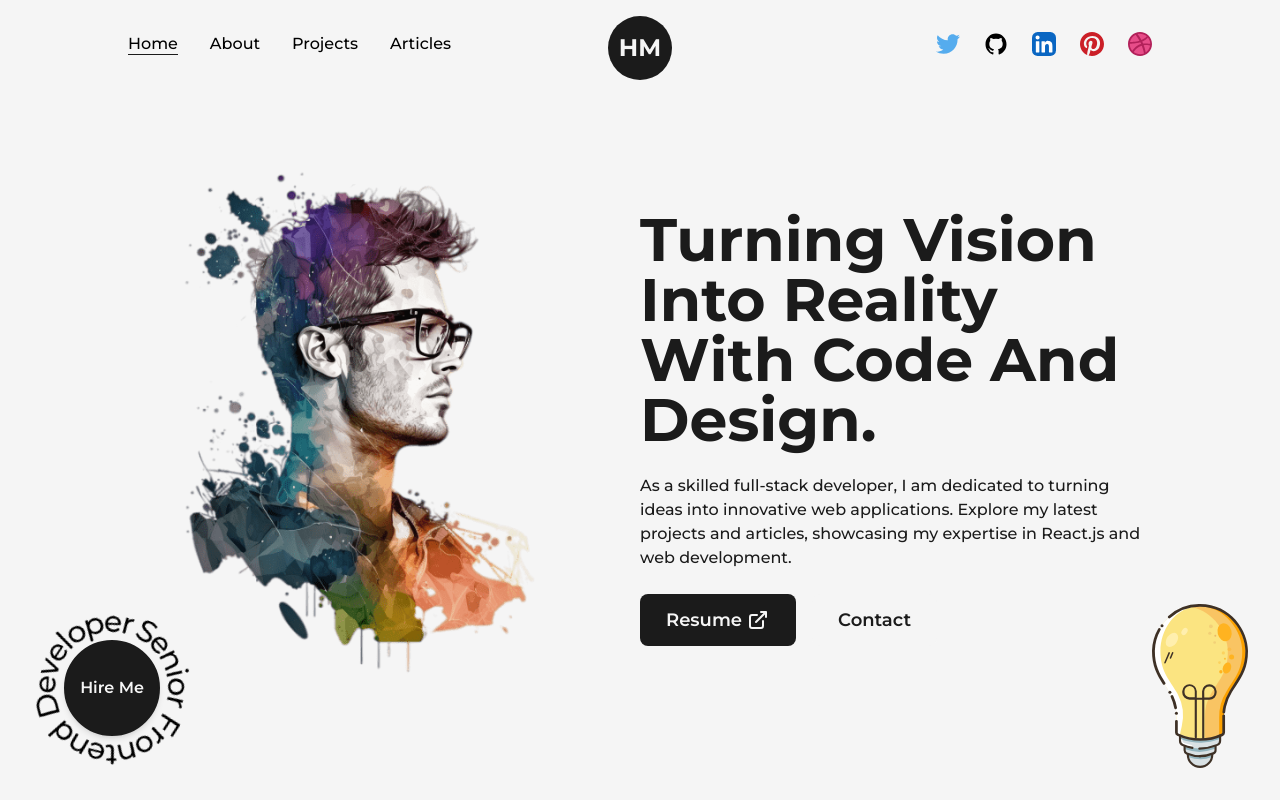
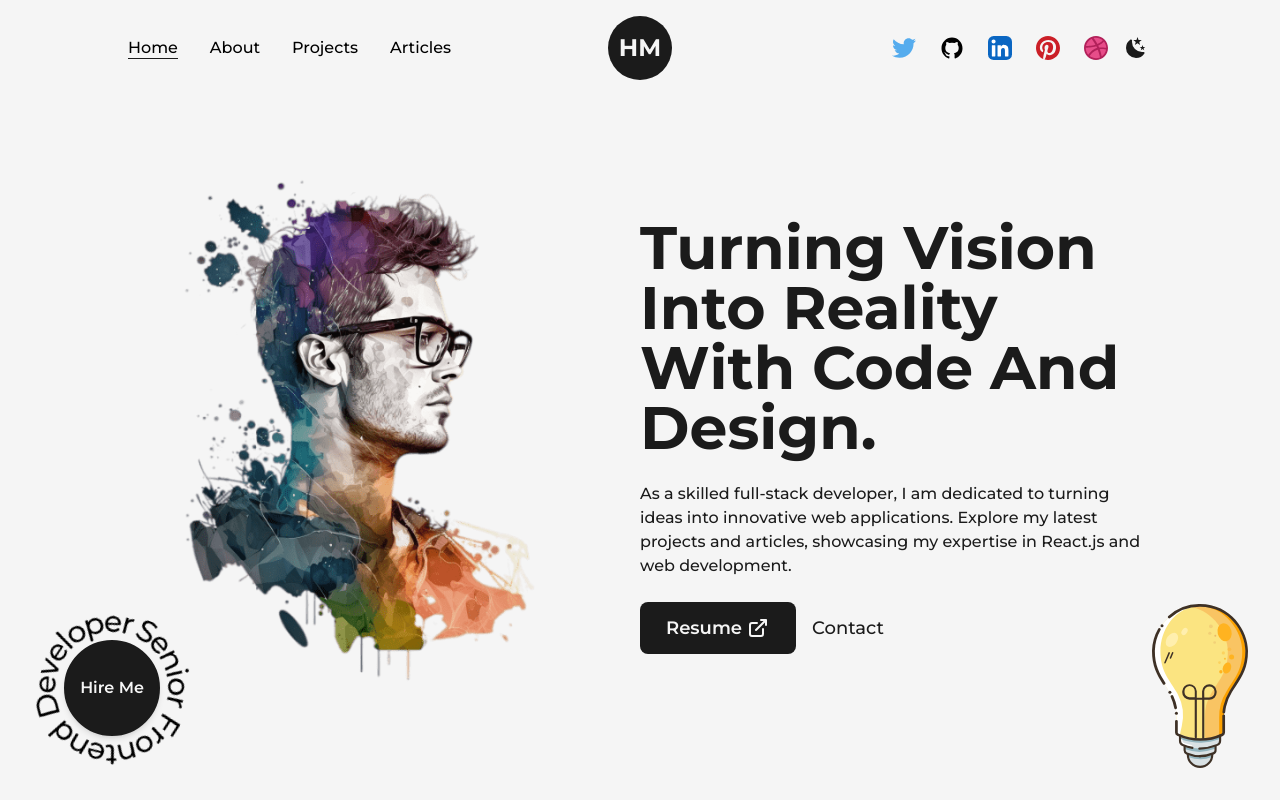
Before and after one commit to HanyMagdy25/hany-magdy-portfolio, a Next.js app: page / in a window 1280 px wide. Shown: the top 800 px of the page. Built offline with nearby package versions, Linux system fonts and the light colour scheme.

Commit message:
dark mode Home

```diff
--- a/src/components/AnimatedText.js
+++ b/src/components/AnimatedText.js
@@ -28,9 +28,11 @@ const singleWord = {
 
 const AnimatedText = ({ text, className = "" }) => {
   return (
-    <div className="w-full mx-auto py-2 flex items-center justify-center text-center">
+    <div className="w-full mx-auto py-2 flex items-center justify-center
+    text-center overflow-hidden ">
       <motion.h1
-        className={`inline-block w-full text-dark font-bold capitalize text-8xl ${className}`}
+        className={`inline-block w-full text-dark font-bold capitalize text-8xl
+        dark:text-light ${className}`}
         variants={qoute}
         initial="initial"
         animate="animate"
--- a/src/components/Footer.js
+++ b/src/components/Footer.js
@@ -4,11 +4,17 @@ import Layout from "./Layout";
 
 const Footer = () => {
   return (
-    <footer className="w-full border-t-2 border-solid border-dark font-medium text-lg">
+    <footer
+      className="w-full border-t-2 border-solid border-dark
+     font-medium text-lg dark:text-light dark:border-light"
+    >
       <Layout className="py-8 flex items-center justify-between">
         <span>{new Date().getFullYear()} &copy; All Right Reserved.</span>
         <div className="flex items-center">
-          Build With <span className="text-primary text-2xl px-1">&#9825;</span>
+          Build With{" "}
+          <span className="text-primary dark:text-primaryDark text-2xl px-1">
+            &#9825;
+          </span>
           by&nbsp;
           <Link
             href="https://www.google.com/"
--- a/src/components/HireMe.js
+++ b/src/components/HireMe.js
@@ -8,22 +8,23 @@ const HireMe = () => {
   return (
     <div
       className="fixed left-4 bottom-4
-    flex items-center justify-center overflow-hidden
-    "
+    flex items-center justify-center overflow-hidden"
     >
       <div className="w-48 h-auto flex items-center justify-center relative">
         <Image
           src={hireSvg}
           alt="hireSvg"
-          className="fill-dark animate-spin-slow "
+          className={`fill-dark animate-spin-slow dark:invert `}
         />
-        {/* <CircularText className={"fill-dark animate-spin-slow"} /> */}
+        {/* <CircularText className={"fill-dark animate-spin-slow dark:fill-light"} /> */}
         <Link
           href="mailto:hanymagdy25@gmail.com"
           className="flex items-center justify-center absolute left-1/2 top-1/2
           -translate-x-1/2 -translate-y-1/2 bg-dark text-light shadow-md
           border-solid border-dark w-24 h-24 rounded-full font-semibold
-           border-2 hover:text-dark hover:bg-light"
+           border-2 hover:text-dark hover:bg-light
+           dark:bg-light dark:text-dark hover:dark:bg-dark
+           hover:dark:text-light hover:dark:border-light"
         >
           Hire Me
         </Link>
--- a/src/components/Layout.js
+++ b/src/components/Layout.js
@@ -1,7 +1,14 @@
 import React from "react";
 
 const Layout = ({ children, className = "" }) => {
-  return <div className={`w-full h-full inline-block z-0 bg-light p-32 ${className}`}>{children}</div>;
+  return (
+    <div
+      className={`w-full h-full inline-block z-0 bg-light
+       dark:bg-dark p-32 ${className}`}
+    >
+      {children}
+    </div>
+  );
 };
 
 export default Layout;
--- a/src/components/Logo.js
+++ b/src/components/Logo.js
@@ -10,7 +10,9 @@ const Logo = () => {
       <div className="flex flex-col items-center justify-center mt-2">
         <MotionLink
           href="/"
-          className="flex items-center justify-center rounded-full w-16 h-16  bg-dark text-light text-2xl font-bold"
+          className="flex items-center justify-center rounded-full w-16 h-16
+           bg-dark text-light text-2xl font-bold dark:border-light border
+           border-solid border-transparent"
           whileHover={{
             background: [
               "#121212",
--- a/src/components/Navbar.js
+++ b/src/components/Navbar.js
@@ -6,10 +6,13 @@ import {
   DribbbleIcon,
   GithubIcon,
   LinkedInIcon,
+  MoonIcon,
   PinterestIcon,
+  SunIcon,
   TwitterIcon,
 } from "./Icons";
 import Logo from "./Logo";
+import useThemeSwitcher from "./hooks/useThemeSwitcher";
 
 const CustomLink = ({ href, title, className = "" }) => {
   const router = useRouter();
@@ -22,15 +25,19 @@ const CustomLink = ({ href, title, className = "" }) => {
         className={`inline-block h-[1px] bg-dark absolute left-0 -bottom-0.5
               group-hover:w-full transition-[width] ease duration-300 ${
                 router.asPath === href ? "w-full" : "w-0"
-              }`}
+              } dark:bg-light`}
       ></span>
     </Link>
   );
 };
 
 const Navbar = () => {
+  const [mode, setMode] = useThemeSwitcher();
   return (
-    <header className="w-full px-32 py-8 font-medium flex items-center justify-between">
+    <header
+      className="w-full px-32 py-8 font-medium flex items-center justify-between
+    dark:text-light"
+    >
       <nav>
         <CustomLink href="/" title="Home" className="mr-4" />
         <CustomLink href="/about" title="About" className="mx-4" />
@@ -84,6 +91,17 @@ const Navbar = () => {
         >
           <DribbbleIcon />
         </motion.a>
+        <button
+          onClick={() => setMode(mode === "light" ? "dark" : "light")}
+          className={`ml-3 flex items-center justify-center rounded-full p-1
+          ${mode === "light" ? "bg-dark text-light" : "bg-light text-dark"}`}
+        >
+          {mode === "dark" ? (
+            <SunIcon className={"fill-dark"} />
+          ) : (
+            <MoonIcon className={"fill-dark"} />
+          )}
+        </button>
       </nav>
     </header>
   );
--- /dev/null
+++ b/src/components/hooks/useThemeSwitcher.js
@@ -0,0 +1,46 @@
+import { useEffect, useState } from "react";
+
+const useThemeSwitcher = () => {
+  const preferDarkQuery = "(prefer-color-scheme: dark)";
+  const [mode, setMode] = useState("");
+  useEffect(() => {
+    const mediaQuery = window.matchMedia(preferDarkQuery);
+    const userPref = window.localStorage.getItem("theme");
+    const handleChange = () => {
+      if (userPref) {
+        let check = userPref === "dark" ? "dark" : "light";
+        setMode(check);
+        if (check === "dark") {
+          document.documentElement.classList.add("dark");
+        } else {
+          document.documentElement.classList.remove("dark");
+        }
+      } else {
+        let check = mediaQuery.matches ? "dark" : "light";
+        setMode(check);
+        if (check === "dark") {
+          document.documentElement.classList.add("dark");
+        } else {
+          document.documentElement.classList.remove("dark");
+        }
+      }
+    };
+
+    mediaQuery.addEventListener("change", handleChange);
+    return () => mediaQuery.removeEventListener("change", handleChange);
+  }, []);
+
+  useEffect(() => {
+    if (mode === "dark") {
+      window.localStorage.setItem("theme", "dark");
+      document.documentElement.classList.add("dark");
+    } else {
+      window.localStorage.setItem("theme", "light");
+      document.documentElement.classList.remove("dark");
+    }
+  }, [mode]);
+
+  return [mode, setMode];
+};
+
+export default useThemeSwitcher;
--- a/src/pages/_app.js
+++ b/src/pages/_app.js
@@ -17,7 +17,8 @@ export default function App({ Component, pageProps }) {
         <link rel="icon" href="/favicon.ico" />
         <meta property="og:image" content="%PUBLIC_URL%/newprofile.jpg" />
       </Head>
-      <main className={`${montserrat.variable} font-mont bg-light w-full min-h-screen`}>
+      <main className={`${montserrat.variable} font-mont bg-light
+      dark:bg-dark w-full min-h-screen`}>
         <Navbar/>
         <Component {...pageProps} />
         <Footer/>
--- a/src/pages/index.js
+++ b/src/pages/index.js
@@ -15,7 +15,7 @@ export default function Home() {
         <title>Hany Magdy</title>
         <meta name="description" content="Hany Magdy - Frontend Developer" />
       </Head>
-      <main className="flex items-center text-dark w-full min-h-screen">
+      <main className="flex items-center text-dark w-full min-h-screen dark:text-light">
         <Layout className="pt-0">
           <div className="flex justify-center items-center w-full">
             <div className="w-1/2">
@@ -43,7 +43,9 @@ export default function Home() {
                   target={"_blank"}
                   className="flex items-center bg-dark text-light p-2.5 px-6 rounded-lg
                   text-lg font-semibold hover:bg-light hover:text-dark border-2
-                  border-solid border-transparent hover:border-dark transition duration-300"
+                  border-solid border-transparent hover:border-dark transition
+                  duration-300 dark:bg-light dark:text-dark hover:dark:bg-dark
+                hover:dark:text-light hover:dark:border-light"
                   download={true}
                 >
                   Resume <LinkArrow className={"w-6 ml-1"} />
@@ -51,9 +53,8 @@ export default function Home() {
                 <Link
                   href="mailto:hany.magdy25@gmail.com"
                   target={"_blank"}
-                  className="flex items-center p-2.5 px-6 rounded-lg
-                  text-lg font-semibold bg-light text-dark border-2
-                  border-solid border-transparent border-dark ml-4"
+                  className="ml-4 text-lg font-medium items-center
+                   text-dark dark:text-light "
                 >
                   Contact
                 </Link>
--- a/tailwind.config.js
+++ b/tailwind.config.js
@@ -5,6 +5,7 @@ module.exports = {
     // Or if using `src` directory:
     "./src/**/*.{js,ts,jsx,tsx}",
   ],
+  darkMode:"class",
   theme: {
     extend: {
       fontFamily: {
```
